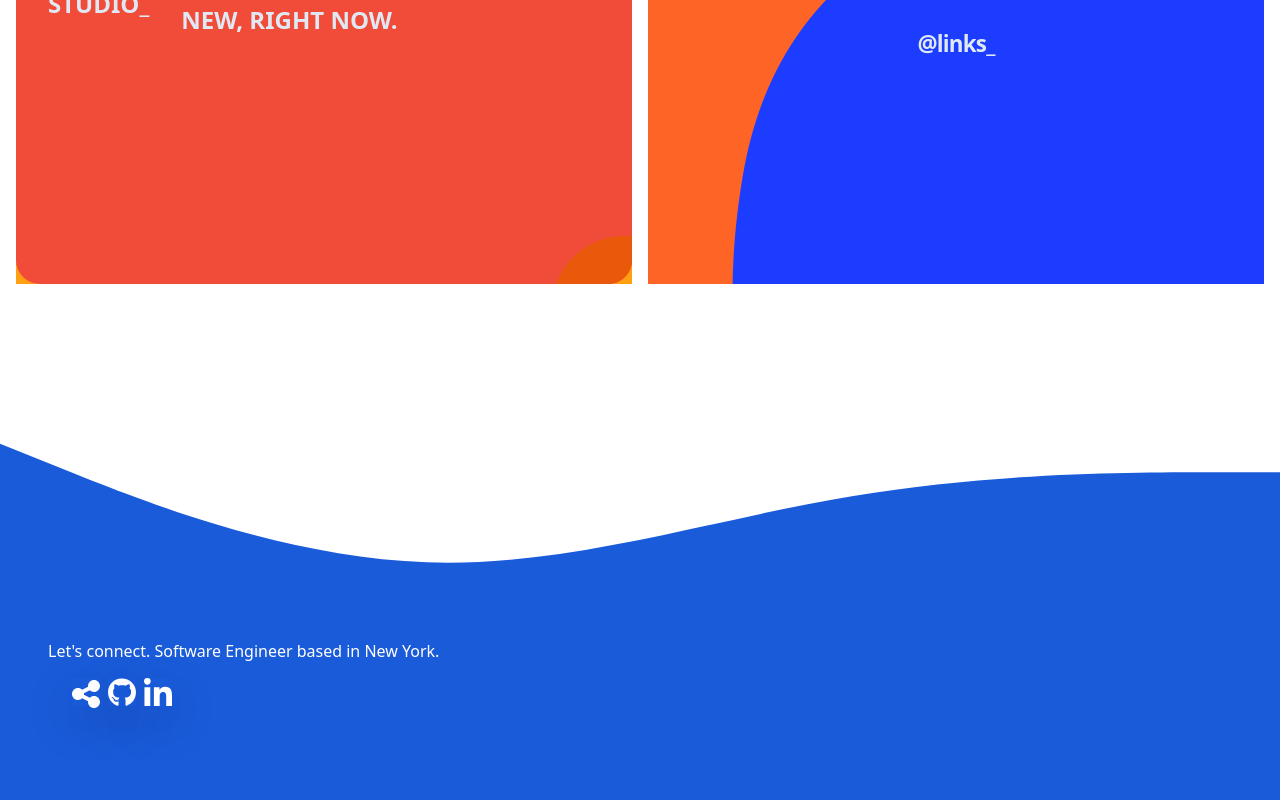
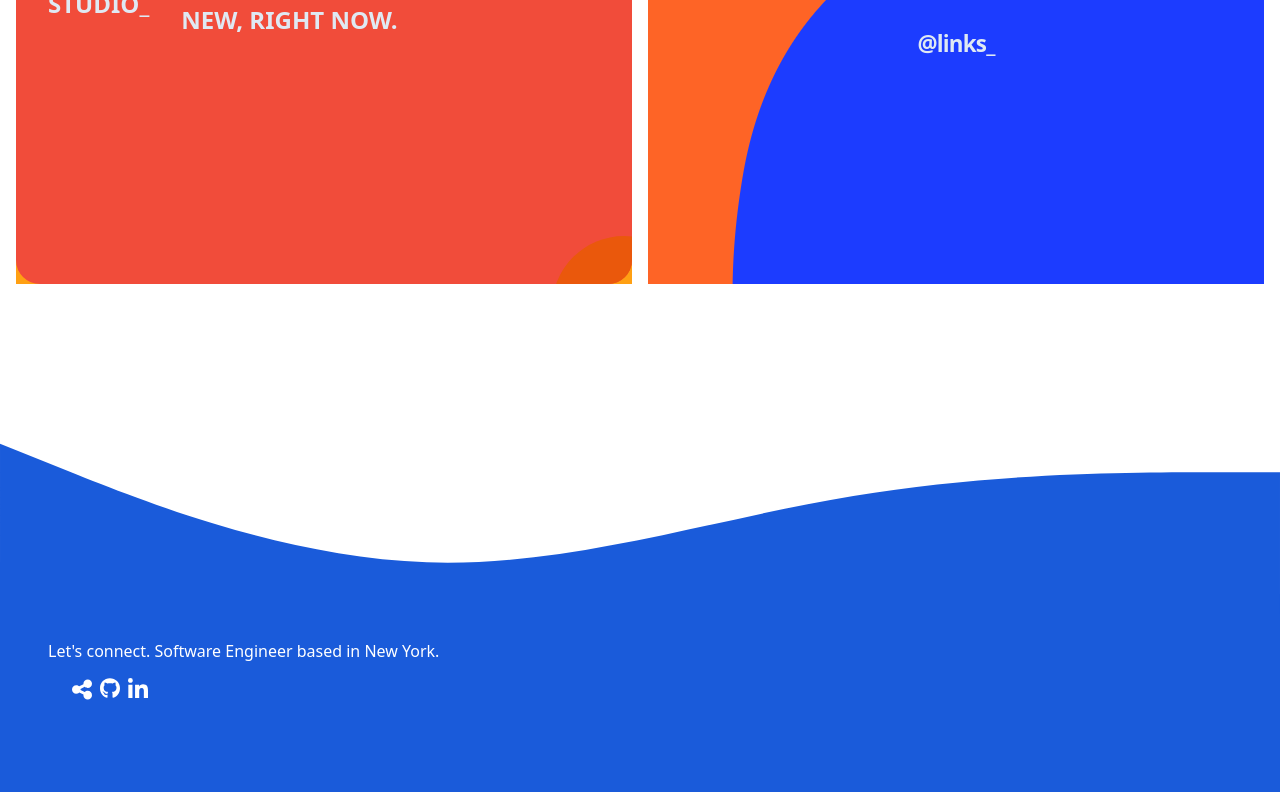
Before and after one commit to R-LaRoi/st-studio-app, a Next.js app: page /Menu/Connect in a window 1280 px wide. Shown: the part 1508-2308 px from the top of the page. Built offline with nearby package versions, Linux system fonts and the light colour scheme.

Commit message:
Update Footer.jsx

```diff
--- a/src/app/Components/Footer.jsx
+++ b/src/app/Components/Footer.jsx
@@ -18,16 +18,16 @@ export default function Footer() {
 
       <div className="w-full lg:w-6/12 px-4">
              <div className="mt-3 lg:mb-0 mb-3">
-          <button className=" shadow-lg font-normal h-7 w-7  items-center justify-center align-center outline-none focus:outline-none mr-2" type="button"><a href='https://www.rachelstroy.com/'>
+          <button className="  h-5 w-5  items-center justify-center align-center outline-none focus:outline-none mr-2" type="button"><a href='https://www.rachelstroy.com/'>
             <svg xmlns="http://www.w3.org/2000/svg" viewBox="0 0 448 512"><path fill="#ffff" d="M352 224c53 0 96-43 96-96s-43-96-96-96s-96 43-96 96c0 4 .2 8 .7 11.9l-94.1 47C145.4 170.2 121.9 160 96 160c-53 0-96 43-96 96s43 96 96 96c25.9 0 49.4-10.2 66.6-26.9l94.1 47c-.5 3.9-.7 7.8-.7 11.9c0 53 43 96 96 96s96-43 96-96s-43-96-96-96c-25.9 0-49.4 10.2-66.6 26.9l-94.1-47c.5-3.9 .7-7.8 .7-11.9s-.2-8-.7-11.9l94.1-47C302.6 213.8 326.1 224 352 224z"/></svg></a>
     </button>
 
-    <button className=" shadow-lg font-normal h-7 w-7 items-center justify-center align-center outline-none focus:outline-none mr-2" type="button">
+    <button className=" h-5 w-5  items-center justify-center align-center outline-none  mr-2" type="button">
       <a href="https://github.com/R-LaRoi" target="_blank">
       <svg xmlns="http://www.w3.org/2000/svg" viewBox="0 0 496 512"><path fill="#ffff" d="M165.9 397.4c0 2-2.3 3.6-5.2 3.6-3.3 .3-5.6-1.3-5.6-3.6 0-2 2.3-3.6 5.2-3.6 3-.3 5.6 1.3 5.6 3.6zm-31.1-4.5c-.7 2 1.3 4.3 4.3 4.9 2.6 1 5.6 0 6.2-2s-1.3-4.3-4.3-5.2c-2.6-.7-5.5 .3-6.2 2.3zm44.2-1.7c-2.9 .7-4.9 2.6-4.6 4.9 .3 2 2.9 3.3 5.9 2.6 2.9-.7 4.9-2.6 4.6-4.6-.3-1.9-3-3.2-5.9-2.9zM244.8 8C106.1 8 0 113.3 0 252c0 110.9 69.8 205.8 169.5 239.2 12.8 2.3 17.3-5.6 17.3-12.1 0-6.2-.3-40.4-.3-61.4 0 0-70 15-84.7-29.8 0 0-11.4-29.1-27.8-36.6 0 0-22.9-15.7 1.6-15.4 0 0 24.9 2 38.6 25.8 21.9 38.6 58.6 27.5 72.9 20.9 2.3-16 8.8-27.1 16-33.7-55.9-6.2-112.3-14.3-112.3-110.5 0-27.5 7.6-41.3 23.6-58.9-2.6-6.5-11.1-33.3 2.6-67.9 20.9-6.5 69 27 69 27 20-5.6 41.5-8.5 62.8-8.5s42.8 2.9 62.8 8.5c0 0 48.1-33.6 69-27 13.7 34.7 5.2 61.4 2.6 67.9 16 17.7 25.8 31.5 25.8 58.9 0 96.5-58.9 104.2-114.8 110.5 9.2 7.9 17 22.9 17 46.4 0 33.7-.3 75.4-.3 83.6 0 6.5 4.6 14.4 17.3 12.1C428.2 457.8 496 362.9 496 252 496 113.3 383.5 8 244.8 8zM97.2 352.9c-1.3 1-1 3.3 .7 5.2 1.6 1.6 3.9 2.3 5.2 1 1.3-1 1-3.3-.7-5.2-1.6-1.6-3.9-2.3-5.2-1zm-10.8-8.1c-.7 1.3 .3 2.9 2.3 3.9 1.6 1 3.6 .7 4.3-.7 .7-1.3-.3-2.9-2.3-3.9-2-.6-3.6-.3-4.3 .7zm32.4 35.6c-1.6 1.3-1 4.3 1.3 6.2 2.3 2.3 5.2 2.6 6.5 1 1.3-1.3 .7-4.3-1.3-6.2-2.2-2.3-5.2-2.6-6.5-1zm-11.4-14.7c-1.6 1-1.6 3.6 0 5.9 1.6 2.3 4.3 3.3 5.6 2.3 1.6-1.3 1.6-3.9 0-6.2-1.4-2.3-4-3.3-5.6-2z"/></svg></a>
     </button>
 
-    <button className=" shadow-lg  h-7 w-7 items-center justify-center align-center outline-none focus:outline-none mr-2" type="button"><a href="https://www.linkedin.com/in/rachel-s-978397277/" target="_blank">
+    <button className=" h-5 w-5 items-center justify-center align-center outline-none mr-2" type="button"><a href="https://www.linkedin.com/in/rachel-s-978397277/" target="_blank">
 <svg xmlns="http://www.w3.org/2000/svg" viewBox="0 0 448 512"><path fill="#ffff" d="M100.3 448H7.4V148.9h92.9zM53.8 108.1C24.1 108.1 0 83.5 0 53.8a53.8 53.8 0 0 1 107.6 0c0 29.7-24.1 54.3-53.8 54.3zM447.9 448h-92.7V302.4c0-34.7-.7-79.2-48.3-79.2-48.3 0-55.7 37.7-55.7 76.7V448h-92.8V148.9h89.1v40.8h1.3c12.4-23.5 42.7-48.3 87.9-48.3 94 0 111.3 61.9 111.3 142.3V448z"/></svg></a>
 </button>
         </div>
```
